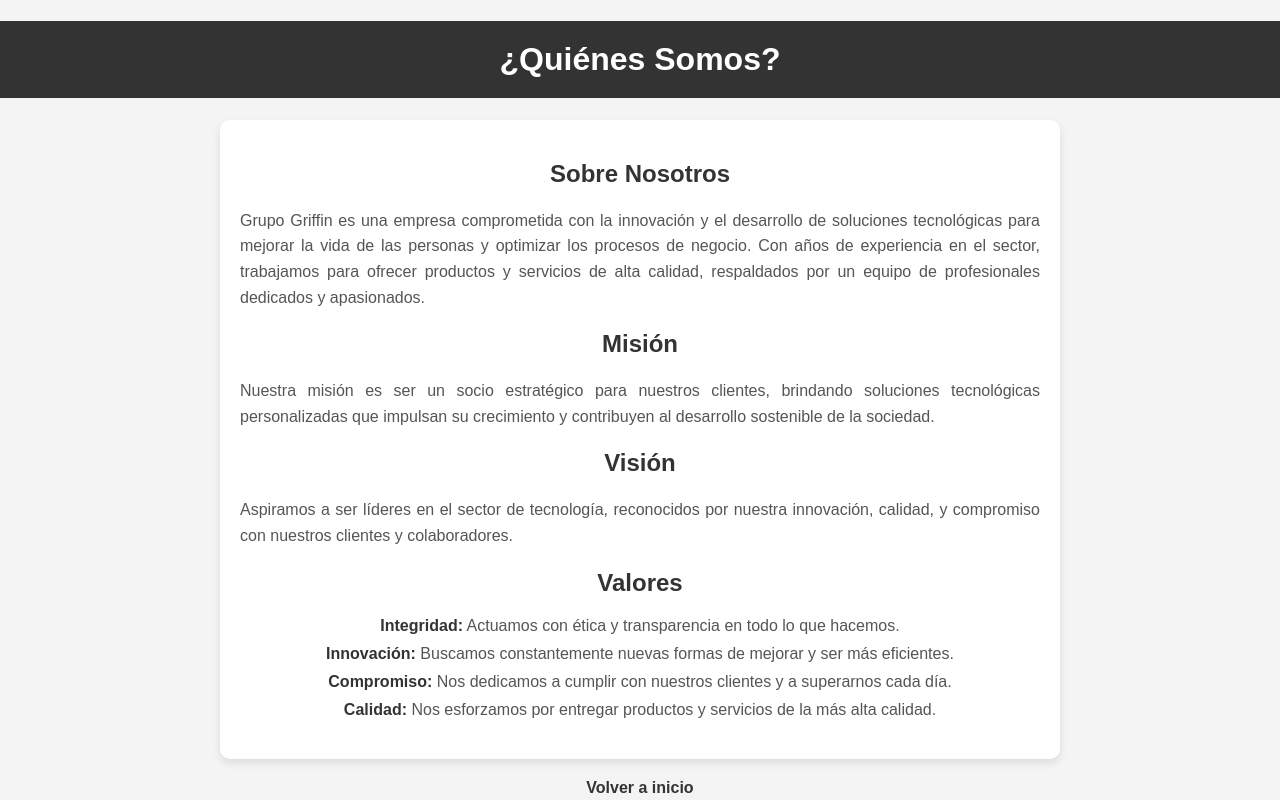
After one commit to williamre574/proyectoPHP, a PHP site: page /quienes_somos.html in a window 1280 px wide. The commit adds this page. Run offline with PHP 8.4, Linux system fonts and the light colour scheme.

Commit message:
cambios de extension y mejoras

```diff
--- a/css/styles.css
+++ b/css/styles.css
@@ -42,3 +42,134 @@ a {
 a:hover {
     color: #777;
 }
+/* Estilo para tarjetas */
+.card-container {
+    display: flex;
+    flex-wrap: wrap;
+    justify-content: center;
+    gap: 20px;
+    margin-top: 20px;
+}
+.card {
+    background-color: #fff;
+    border: 1px solid #ddd;
+    border-radius: 5px;
+    padding: 20px;
+    width: 200px;
+    box-shadow: 0px 4px 8px rgba(0, 0, 0, 0.1);
+    text-align: center;
+}
+.card h3 {
+    font-size: 20px;
+    margin: 10px 0;
+}
+.card p {
+    font-size: 16px;
+    color: #666;
+}
+.button {
+    background-color: #333;
+    color: #fff;
+    border: none;
+    padding: 10px 20px;
+    border-radius: 5px;
+    cursor: pointer;
+    margin-top: 10px;
+}
+.button:hover {
+    background-color: #555;
+}
+/* Estilos del formulario de contacto */
+.contact-form-container {
+    max-width: 500px;
+    margin: 20px auto;
+    padding: 20px;
+    background-color: #fff;
+    border-radius: 10px;
+    box-shadow: 0px 4px 8px rgba(0, 0, 0, 0.1);
+}
+
+.contact-form-container form {
+    display: flex;
+    flex-direction: column;
+}
+
+.contact-form-container label {
+    font-weight: bold;
+    margin-top: 10px;
+    text-align: left;
+    font-size: 16px;
+}
+
+.contact-form-container input,
+.contact-form-container textarea {
+    margin-top: 5px;
+    padding: 10px;
+    font-size: 16px;
+    border: 1px solid #ddd;
+    border-radius: 5px;
+    width: 100%;
+}
+
+.contact-form-container input:focus,
+.contact-form-container textarea:focus {
+    outline: none;
+    border-color: #333;
+}
+
+.contact-form-container .button {
+    background-color: #333;
+    color: #fff;
+    padding: 12px 0;
+    margin-top: 15px;
+    border: none;
+    border-radius: 5px;
+    font-size: 16px;
+    cursor: pointer;
+    transition: background-color 0.3s ease;
+}
+
+.contact-form-container .button:hover {
+    background-color: #555;
+}
+/* Estilos de la página ¿Quiénes somos? */
+.about-container {
+    max-width: 800px;
+    margin: 20px auto;
+    padding: 20px;
+    background-color: #fff;
+    border-radius: 10px;
+    box-shadow: 0px 4px 8px rgba(0, 0, 0, 0.1);
+}
+
+.about-container h2 {
+    font-size: 24px;
+    margin-bottom: 10px;
+    color: #333;
+}
+
+.about-section {
+    margin-bottom: 20px;
+}
+
+.about-section p {
+    font-size: 16px;
+    line-height: 1.6;
+    color: #555;
+    text-align: justify;
+}
+
+.values-list {
+    list-style-type: none;
+    padding: 0;
+}
+
+.values-list li {
+    font-size: 16px;
+    color: #555;
+    margin: 10px 0;
+}
+
+.values-list strong {
+    color: #333;
+}
--- /dev/null
+++ b/quienes_somos.html
@@ -0,0 +1,35 @@
+<!DOCTYPE html>
+<html lang="es">
+<head>
+    <meta charset="UTF-8">
+    <title>¿Quiénes Somos? - Grupo Griffin</title>
+    <link rel="stylesheet" href="css/styles.css">
+</head>
+<body>
+    <h1>¿Quiénes Somos?</h1>
+    <div class="about-container">
+        <section class="about-section">
+            <h2>Sobre Nosotros</h2>
+            <p>Grupo Griffin es una empresa comprometida con la innovación y el desarrollo de soluciones tecnológicas para mejorar la vida de las personas y optimizar los procesos de negocio. Con años de experiencia en el sector, trabajamos para ofrecer productos y servicios de alta calidad, respaldados por un equipo de profesionales dedicados y apasionados.</p>
+        </section>
+        <section class="about-section">
+            <h2>Misión</h2>
+            <p>Nuestra misión es ser un socio estratégico para nuestros clientes, brindando soluciones tecnológicas personalizadas que impulsan su crecimiento y contribuyen al desarrollo sostenible de la sociedad.</p>
+        </section>
+        <section class="about-section">
+            <h2>Visión</h2>
+            <p>Aspiramos a ser líderes en el sector de tecnología, reconocidos por nuestra innovación, calidad, y compromiso con nuestros clientes y colaboradores.</p>
+        </section>
+        <section class="about-section">
+            <h2>Valores</h2>
+            <ul class="values-list">
+                <li><strong>Integridad:</strong> Actuamos con ética y transparencia en todo lo que hacemos.</li>
+                <li><strong>Innovación:</strong> Buscamos constantemente nuevas formas de mejorar y ser más eficientes.</li>
+                <li><strong>Compromiso:</strong> Nos dedicamos a cumplir con nuestros clientes y a superarnos cada día.</li>
+                <li><strong>Calidad:</strong> Nos esforzamos por entregar productos y servicios de la más alta calidad.</li>
+            </ul>
+        </section>
+    </div>
+    <a href="index.html">Volver a inicio</a>
+</body>
+</html>
```
Also changed, not shown: catalogo.html (added, +37 -0 lines), catalogo.php (deleted, +0 -17 lines), contacto.html (added, +35 -0 lines), contacto.php (deleted, +0 -14 lines), empleos.html (added, +34 -0 lines), empleos.php (deleted, +0 -17 lines), index.html (renamed from index.php, +4 -4 lines), quienes_somos.php (deleted, +0 -13 lines), hv1.html (renamed from hv1.php), hv2.html (renamed from hv2.php).
